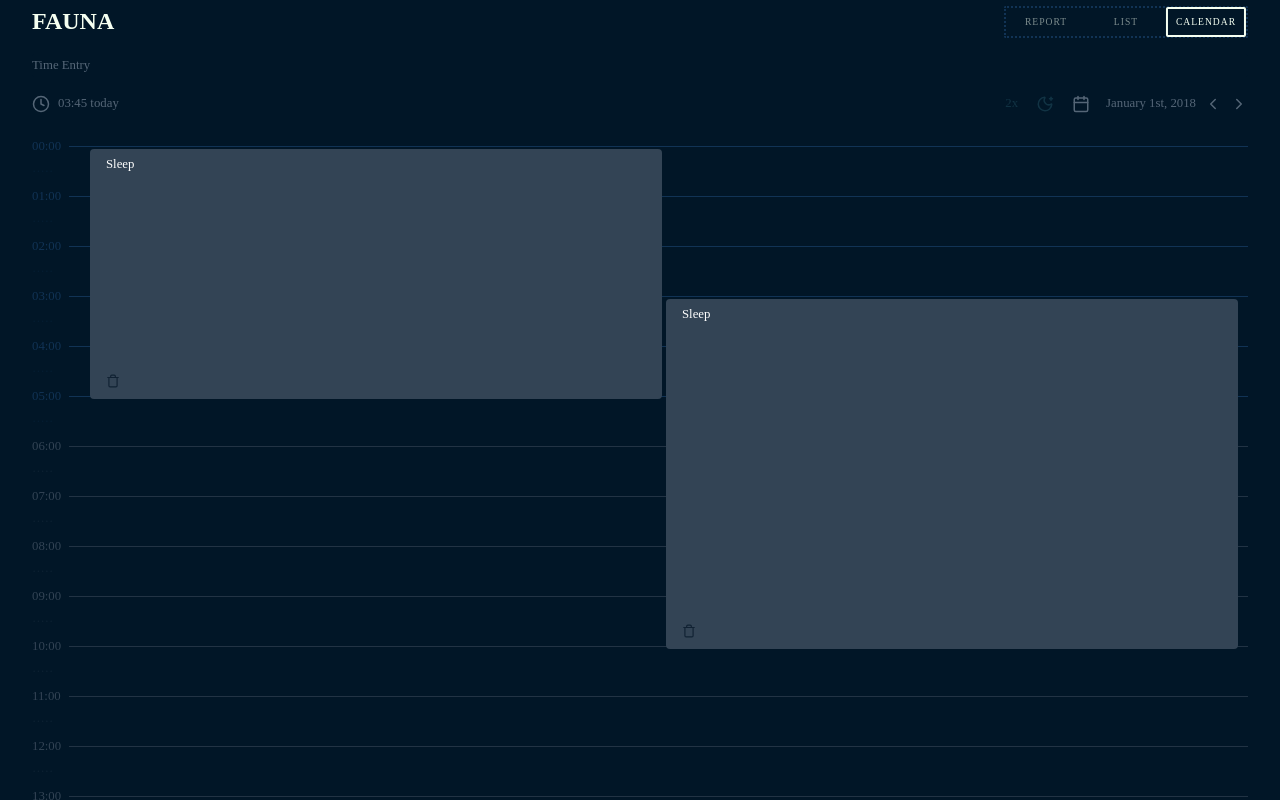
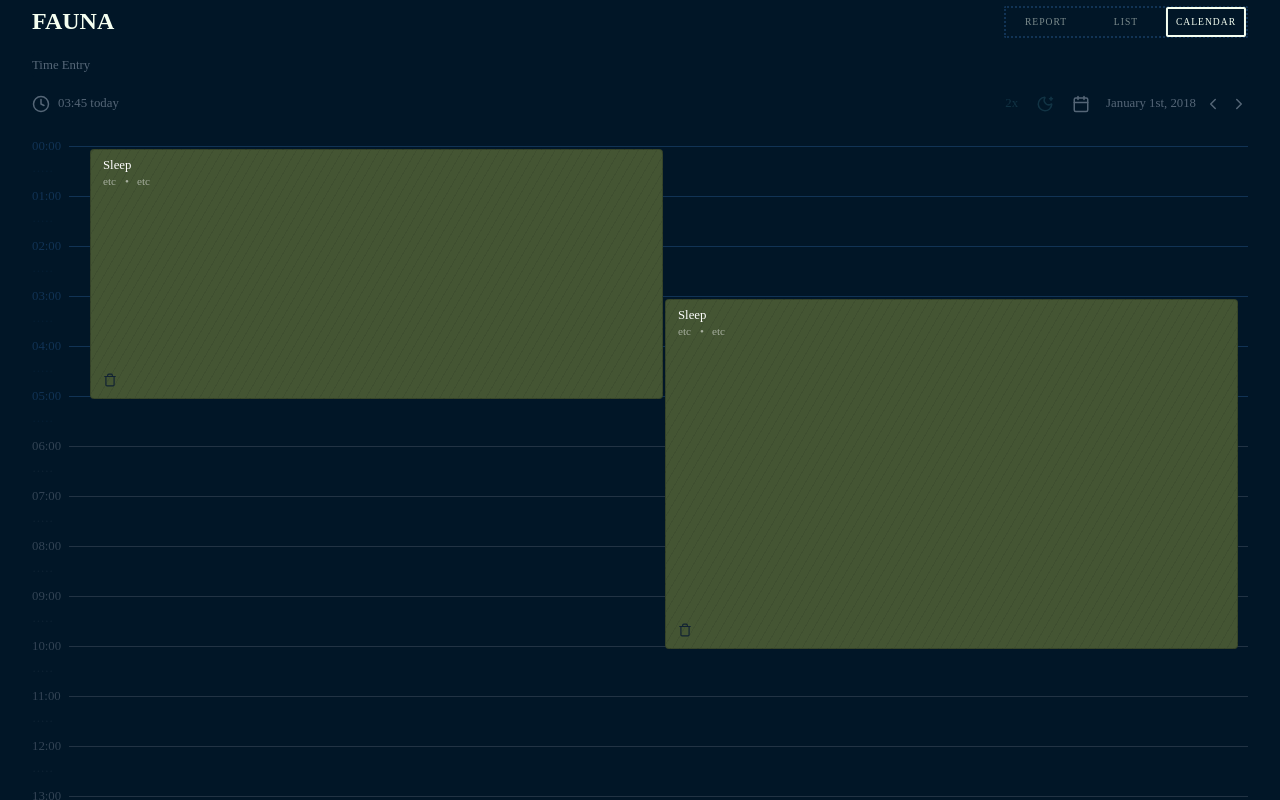
Before and after one commit to ivynya/juniper, a SvelteKit app: page / in a window 1280 px wide. Both pictures are taken after a click on the button "CALENDAR". Shown: the top 800 px of the page. Built offline with nearby package versions, Linux system fonts and the light colour scheme; a web font is replaced by a local one.

Commit message:
writable stores

```diff
--- a/src/lib/app.ts
+++ b/src/lib/app.ts
@@ -1,4 +1,24 @@
 import { writable } from 'svelte/store';
-import type { Entry } from './schema';
+import type { Entry, Client } from './schema';
 
-export const entries = writable<Entry>();
+export const entries = writable<Entry[]>([
+	{
+		__column__: 0,
+		name: 'Sleep',
+		client: 'Self',
+		start: 0,
+		end: 5,
+		duration: 5,
+		tags: ['']
+	},
+	{
+		__column__: 1,
+		name: 'Sleep',
+		client: 'Self',
+		start: 3,
+		end: 10,
+		duration: 7,
+		tags: ['']
+	}
+]);
+export const clients = writable<Client[]>([]);
--- a/src/lib/schema.ts
+++ b/src/lib/schema.ts
@@ -7,3 +7,9 @@ export interface Entry {
 	duration: number;
 	tags: string[];
 }
+
+export interface Client {
+	name: string;
+	color: string;
+	projects: string[];
+}
--- a/src/routes/Calendar.svelte
+++ b/src/routes/Calendar.svelte
@@ -1,27 +1,6 @@
 <script lang="ts">
 	import { Clock, Calendar, ChevronLeft, ChevronRight, MoonStar } from 'lucide-svelte';
 	import CalendarHour from './CalendarHour.svelte';
-
-	let entries = [
-		{
-			__column__: 0,
-			name: 'Sleep',
-			client: 'Self',
-			start: 0,
-			end: 5,
-			duration: 5,
-			tags: ['']
-		},
-		{
-			__column__: 1,
-			name: 'Sleep',
-			client: 'Self',
-			start: 3,
-			end: 10,
-			duration: 7,
-			tags: ['']
-		}
-	];
 
 	let resolution = 2;
 	let wakingHoursOnly = false;
@@ -73,7 +52,6 @@
 			bind:timeB
 			bind:timeP
 			bind:resolution
-			bind:entries
 			i={adjustHour(i)}
 		/>
 	{/each}
--- a/src/routes/CalendarEntry.svelte
+++ b/src/routes/CalendarEntry.svelte
@@ -23,15 +23,34 @@
 <!-- svelte-ignore a11y-no-static-element-interactions -->
 <!-- svelte-ignore a11y-click-events-have-key-events -->
 <div class="entry" style="{_grid}; {_height}" class:editing on:mousedown={stopProp}>
-	<input type="text" bind:value={entry.name} />
-	<div>
+	<div class="info">
+		<input type="text" bind:value={entry.name} />
+		<span>
+			<select value="etc">
+				<option value="etc">etc</option>
+			</select>
+			•
+			<select value="etc">
+				<option value="etc">etc</option>
+			</select>
+		</span>
+	</div>
+	<div class="opts">
 		<button on:click={del}><Trash size="14px" /></button>
 	</div>
 </div>
 
 <style lang="scss">
 	.entry {
-		background-color: #345;
+		background: repeating-linear-gradient(
+			-60deg,
+			#0001,
+			#0001 1px,
+			transparent 1px,
+			transparent 8px
+		);
+		background-color: #453;
+		border: 1px solid #0003;
 		border-radius: 0.25rem;
 		box-sizing: border-box;
 		color: #fff;
@@ -42,7 +61,7 @@
 		justify-content: space-between;
 		font-size: 0.8rem;
 		text-align: center;
-		padding: 0.5rem 1rem;
+		padding: 0.5rem 0.75rem;
 		position: relative;
 		z-index: 1;
 
@@ -50,10 +69,12 @@
 			pointer-events: none;
 		}
 
-		input {
+		input,
+		select {
+			appearance: none;
 			background-color: transparent;
 			border: none;
-			color: #fff;
+			color: inherit;
 			font-family: inherit;
 			font-size: inherit;
 			margin: 0;
@@ -66,7 +87,26 @@
 			}
 		}
 
-		div {
+		.info {
+			display: flex;
+			flex-direction: column;
+
+			span {
+				color: #fff8;
+				display: flex;
+				align-items: center;
+				gap: 0.5rem;
+				font-size: 0.7rem;
+				margin-top: 0.125rem;
+
+				select {
+					border: none;
+					max-width: fit-content;
+				}
+			}
+		}
+
+		.opts {
 			display: flex;
 			justify-content: space-between;
 			width: 100%;
--- a/src/routes/CalendarHour.svelte
+++ b/src/routes/CalendarHour.svelte
@@ -1,5 +1,6 @@
 <script lang="ts">
 	import type { Entry } from '$lib/schema';
+	import { entries } from '$lib/app';
 	import CalendarEntry from './CalendarEntry.svelte';
 
 	export let isDragging: boolean;
@@ -9,21 +10,19 @@
 	export let i: number;
 	export let resolution: number;
 
-	export let entries: Entry[];
-
 	$: height = 35 - resolution * 5;
 	$: naptime = i / resolution < 6 || i / resolution == 23;
 	$: highlighted = isDragging && i >= timeA && i <= timeB;
 
 	$: renderedEntries = [
-		...entries.map((e, i) => {
+		...$entries.map((e, i) => {
 			return {
 				...e,
-				__column__: computeColumn(entries.slice(0, i), e.start, e.end)
+				__column__: computeColumn($entries.slice(0, i), e.start, e.end)
 			};
 		}),
 		{
-			__column__: computeColumn(entries, timeA / resolution, timeB / resolution),
+			__column__: computeColumn($entries, timeA / resolution, timeB / resolution),
 			name: 'New entry',
 			client: '',
 			start: timeA / resolution,
@@ -38,7 +37,7 @@
 		const conflicting = entries
 			.filter((e) => {
 				return (
-					(e.start <= end && e.start >= start) ||
+					(e.start < end && e.start >= start) ||
 					(e.end <= end && e.end > start) ||
 					(e.start <= start && e.end >= end)
 				);
@@ -48,7 +47,7 @@
 	}
 
 	function deleteEntry(i: number) {
-		entries = entries.filter((_, j) => j !== i).filter((e) => e.duration > 0);
+		$entries = $entries.filter((_, j) => j !== i).filter((e) => e.duration > 0);
 	}
 
 	function mouseDown(h: number) {
@@ -69,8 +68,8 @@
 			timeA = timeB = timeP = -1;
 			return;
 		}
-		entries.push({
-			__column__: computeColumn(entries, timeA / resolution, timeB / resolution),
+		$entries.push({
+			__column__: computeColumn($entries, timeA / resolution, timeB / resolution),
 			name: 'New entry',
 			client: '',
 			start: timeA / resolution,
@@ -78,6 +77,7 @@
 			duration: Math.abs(timeB - timeA) / resolution,
 			tags: []
 		});
+		$entries = $entries;
 
 		isDragging = false;
 		timeA = timeB = timeP = -1;
@@ -166,7 +166,7 @@
 
 		.entries {
 			display: grid;
-			gap: 0.25rem;
+			gap: 0.125rem;
 			position: absolute;
 			top: 10px;
 			left: 58px;
```
